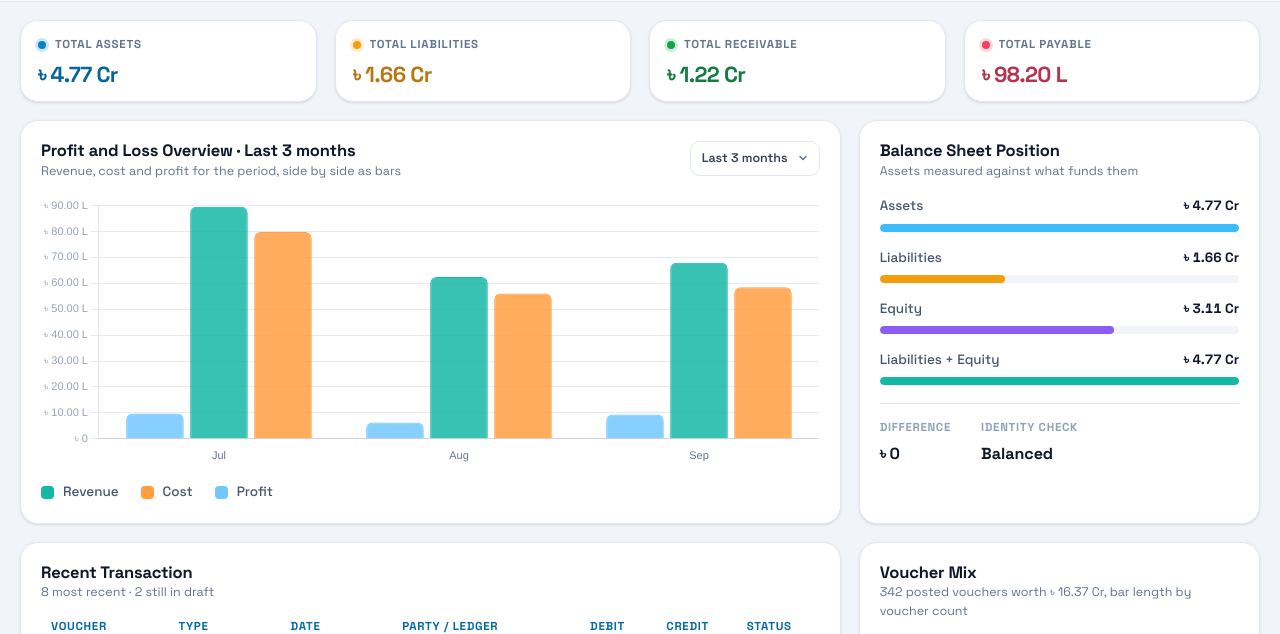
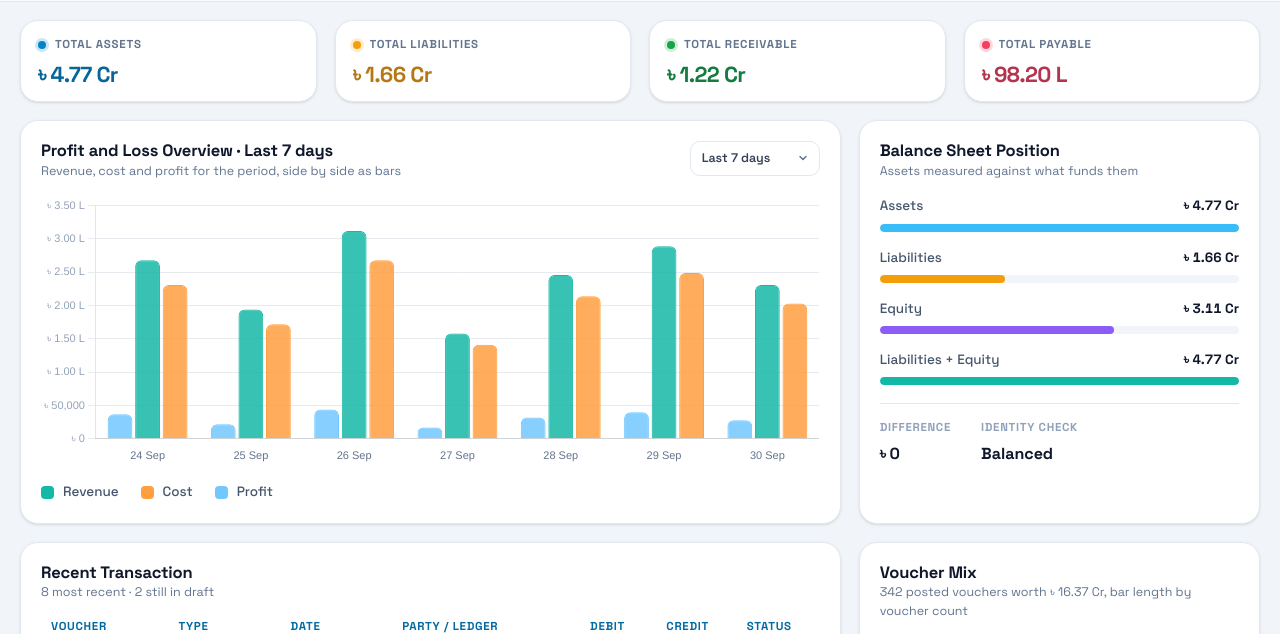
Before and after one commit to AbdullahAhmedKhan/Trims, a plain HTML site: page modules/accounts/index.html in a window 1280 px wide. Shown: the part 90-724 px from the top of the page. Drawn offline with nearby package versions, Linux system fonts and the light colour scheme.

Commit message:
date filter updated

```diff
--- a/assets/js/dash-accounts.js
+++ b/assets/js/dash-accounts.js
@@ -51,6 +51,15 @@ window.ACCOUNTS_DATA = {
      after it - `labels` is the x axis and `series` one entry per bar group.
      Every month keeps the same rule: revenue less cost is the profit. */
   periods: {
+    "7d": {
+      title: "Profit and Loss Overview · Last 7 days",
+      labels: ["24 Sep", "25 Sep", "26 Sep", "27 Sep", "28 Sep", "29 Sep", "30 Sep"],
+      series: [
+        { label: "Revenue", data: [268000, 194000, 312000, 158000, 246000, 289000, 231000] },
+        { label: "Cost", data: [231000, 172000, 268000, 141000, 214000, 249000, 203000] },
+        { label: "Profit", data: [37000, 22000, 44000, 17000, 32000, 40000, 28000] }
+      ]
+    },
     "3m": {
       title: "Profit and Loss Overview · Last 3 months",
       labels: ["Jul", "Aug", "Sep"],
--- a/modules/accounts/index.html
+++ b/modules/accounts/index.html
@@ -109,12 +109,13 @@
           <div class="flex items-start justify-between gap-[14px] mb-4">
             <div>
               <!-- the heading follows the picker, see data-period-title -->
-              <h2 class="text-[16.5px] font-bold leading-[1.25] tracking-[-0.01em]" data-period-title>Profit and Loss Overview &middot; Last 3 months</h2>
+              <h2 class="text-[16.5px] font-bold leading-[1.25] tracking-[-0.01em]" data-period-title>Profit and Loss Overview &middot; Last 7 days</h2>
               <p class="mt-1 text-[12.5px] text-slate-500">Revenue, cost and profit for the period, side by side as bars</p>
             </div>
             <!-- choosing a period swaps the numbers, the key and the heading -->
             <select class="skd-select" data-period>
-              <option value="3m" selected>Last 3 months</option>
+              <option value="7d" selected>Last 7 days</option>
+              <option value="3m">Last 3 months</option>
               <option value="6m">Last 6 months</option>
               <option value="ytd">This year</option>
               <option value="lasty">Last year</option>
```
Also changed, not shown: modules/billing/index.html (+3 -3 lines), modules/commercial/index.html (+3 -3 lines), modules/stock/index.html (+3 -3 lines), 1 other file.
